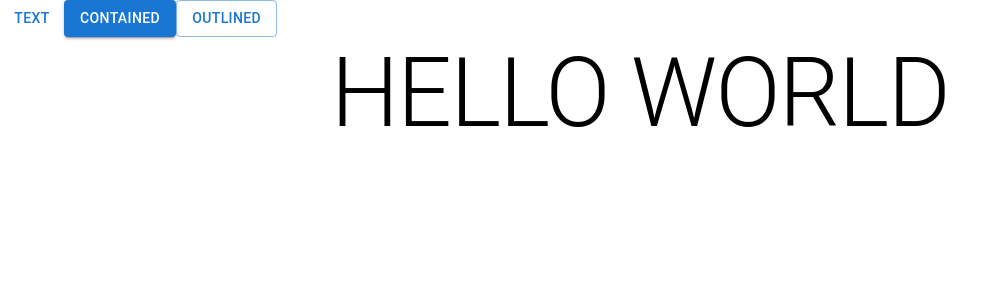
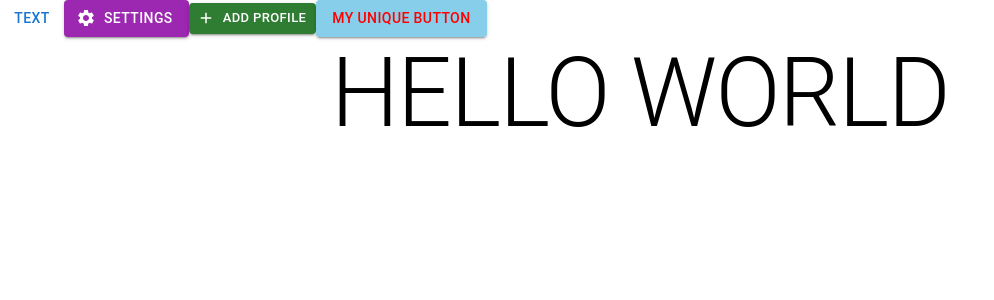
Before and after one commit to KPorus/Social_media_Front_End_design, a React (Create React App) app: page / in a window 1280 px wide. Shown: the top 300 px of the page, without its empty margins (0-994 px from the left). Built offline with nearby package versions, Linux system fonts and the light colour scheme.

Commit message:
practice button sx and typegraphy

```diff
--- a/src/App.js
+++ b/src/App.js
@@ -1,12 +1,26 @@
+import { Add, Settings } from '@mui/icons-material';
 import { Button, Typography } from '@mui/material';
 
 function App() {
   return (
     <div>
       <Button variant='text'>Text</Button>
-      <Button variant='contained'>Contained</Button>
-      <Button variant='outlined'>Outlined</Button>
-      <Typography variant="h1" className='text-center uppercase'>
+      <Button variant='contained' color='secondary' startIcon={<Settings />}>
+        Settings
+      </Button>
+      <Button variant='contained' color='success' size='small' startIcon={<Add/>}>
+        Add Profile
+      </Button>
+      <Button variant='contained' sx={{
+        backgroundColor:"skyblue",
+        color:"red",
+        "&:hover":
+        {
+          backgroundColor:"orange",
+          color:"white",
+        }
+      }}>My unique button</Button>
+      <Typography variant='h1' className='text-center uppercase'>
         hello world
       </Typography>
     </div>
```
